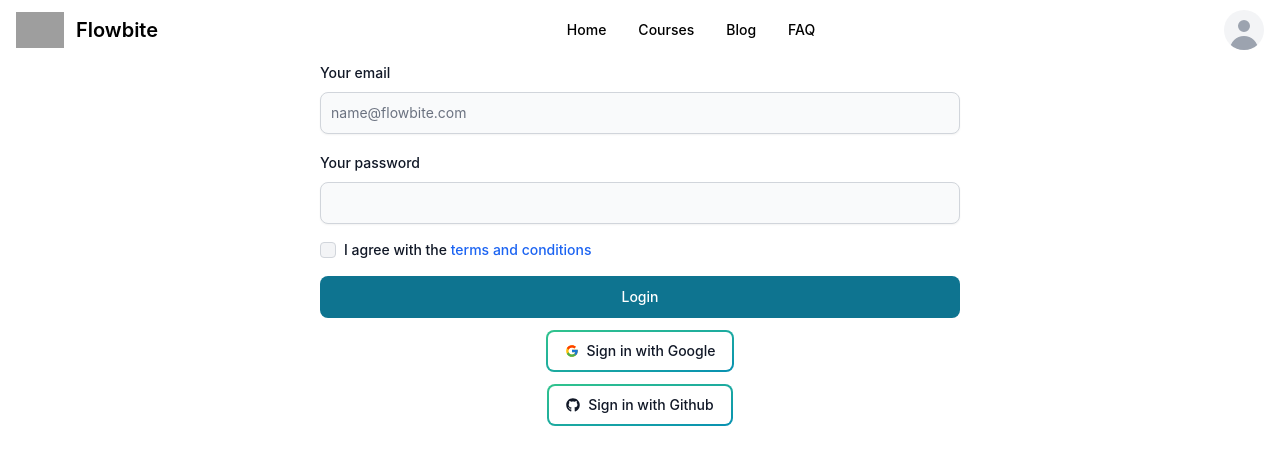
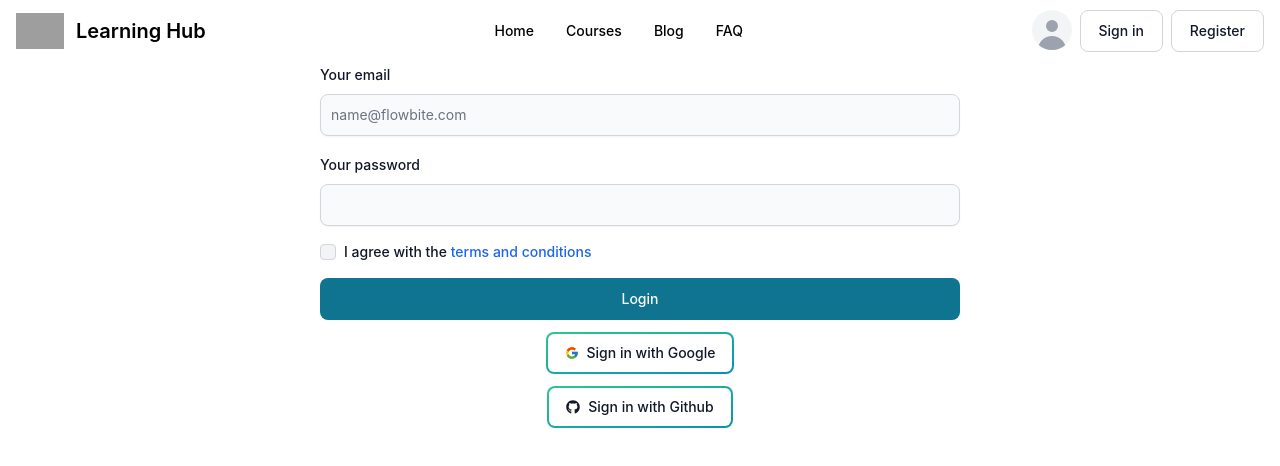
Before and after one commit to Marufhossain112/learning-platform-client, a React (Create React App) app: page /login in a window 1280 px wide. Shown: the top 466 px of the page. Built offline with nearby package versions, Linux system fonts and the light colour scheme; no server answers; grey boxes are pictures that could not be loaded.

Commit message:
conditional  sign in , out and sign up button done

```diff
--- a/src/Pages/Login/Login.js
+++ b/src/Pages/Login/Login.js
@@ -2,11 +2,11 @@ import { GithubAuthProvider, GoogleAuthProvider } from "firebase/auth";
 import { Button, Checkbox, Label, TextInput } from "flowbite-react";
 import React, { useContext } from "react";
 import { FcGoogle } from "react-icons/fc";
-import {  FaGithub } from "react-icons/fa";
+import { FaGithub } from "react-icons/fa";
 import { AuthContext } from "../../context/UserContext";
-const googleProvider = new GoogleAuthProvider();
-const githubProvider = new GithubAuthProvider();
 const Login = () => {
+  const googleProvider = new GoogleAuthProvider();
+  const githubProvider = new GithubAuthProvider();
   const { popupSignIn } = useContext(AuthContext);
   const googleHandleLogin = () => {
     // console.log("I am clicked");
@@ -52,7 +52,7 @@ const Login = () => {
           <TextInput
             id="password2"
             type="password"
-            required={true}
+        required={true}
             shadow={true}
           />
         </div>
--- a/src/Pages/Navigation/Navigation.js
+++ b/src/Pages/Navigation/Navigation.js
@@ -1,42 +1,61 @@
-import { Avatar, Button, Dropdown, Navbar, Tooltip } from "flowbite-react";
+import { Avatar, Button, Navbar, Tooltip } from "flowbite-react";
 import React from "react";
+import { useContext } from "react";
 import { Link, NavLink } from "react-router-dom";
+import { AuthContext } from "../../context/UserContext";
 
 const Navigation = () => {
-
+  const { user, logOut } = useContext(AuthContext);
+  const handleSignOut = () => {
+    logOut()
+      .then((result) => {
+        console.log(result);
+      })
+      .catch((error) => {
+        console.error(error);
+      });
+  };
   return (
     <div>
-      <Navbar  fluid={true} rounded={true}>
-        <Navbar.Brand href="https://flowbite.com/">
+      <Navbar fluid={true} rounded={true}>
+        <Navbar.Brand href="/">
           <img
             src="https://flowbite.com/docs/images/logo.svg"
             className="mr-3 h-6 sm:h-9"
             alt="Flowbite Logo"
           />
           <span className="self-center whitespace-nowrap text-xl font-semibold dark:text-white">
-            Flowbite
+            Learning Hub
           </span>
         </Navbar.Brand>
         <div className="flex md:order-2">
           <Tooltip
             content={
               <div>
-                <span className="block text-sm">{}</span>
+                <span className="block text-sm">{user?.displayName}</span>
                 <span className="block truncate text-sm font-medium">
-                {}
+                  {user?.email}
                 </span>
               </div>
             }
             placement="left"
           >
-            {
-              <Avatar
-                alt="User settings"
-                // img={}
-                rounded={true}
-              />
-            }
+            {<Avatar alt="User settings" img={user?.photoURL} rounded={true} />}
           </Tooltip>
+          {user?.uid ? (
+            <Button onClick={handleSignOut} className="ms-2" color="light">
+              Sign Out
+            </Button>
+          ) : (
+            <>
+              <Button className="ms-2" color="light">
+                <Link to="/login">Sign in</Link>
+              </Button>
+              <Button className="ms-2" color="light">
+                <Link to="/register">Register</Link>
+              </Button>
+            </>
+          )}
         </div>
         <Navbar.Collapse>
           <NavLink as={Link} to="/" active={true}>
--- a/src/context/UserContext.js
+++ b/src/context/UserContext.js
@@ -1,19 +1,35 @@
 import React from "react";
 import { createContext } from "react";
-import { getAuth, signInWithPopup, signOut } from "firebase/auth";
+import {
+  getAuth,
+  onAuthStateChanged,
+  signInWithPopup,
+  signOut,
+} from "firebase/auth";
 import app from "../firebase/firebase.config";
+import { useEffect } from "react";
+import { useState } from "react";
 
 const auth = getAuth(app);
 export const AuthContext = createContext();
 
 const UserContext = ({ children }) => {
-  const user = { displayName: "Maruf" };
+  const [user, setUser] = useState(null);
   const popupSignIn = (provider) => {
     return signInWithPopup(auth, provider);
   };
   const logOut = () => {
     return signOut(auth);
   };
+  useEffect(() => {
+    const unSubscribe = onAuthStateChanged(auth, (currentUser) => {
+      setUser(currentUser);
+      console.log("User auth changed", currentUser);
+    });
+    return () => {
+      unSubscribe();
+    };
+  }, []);
   const authInfo = { user, popupSignIn, logOut };
 
   return (
```
